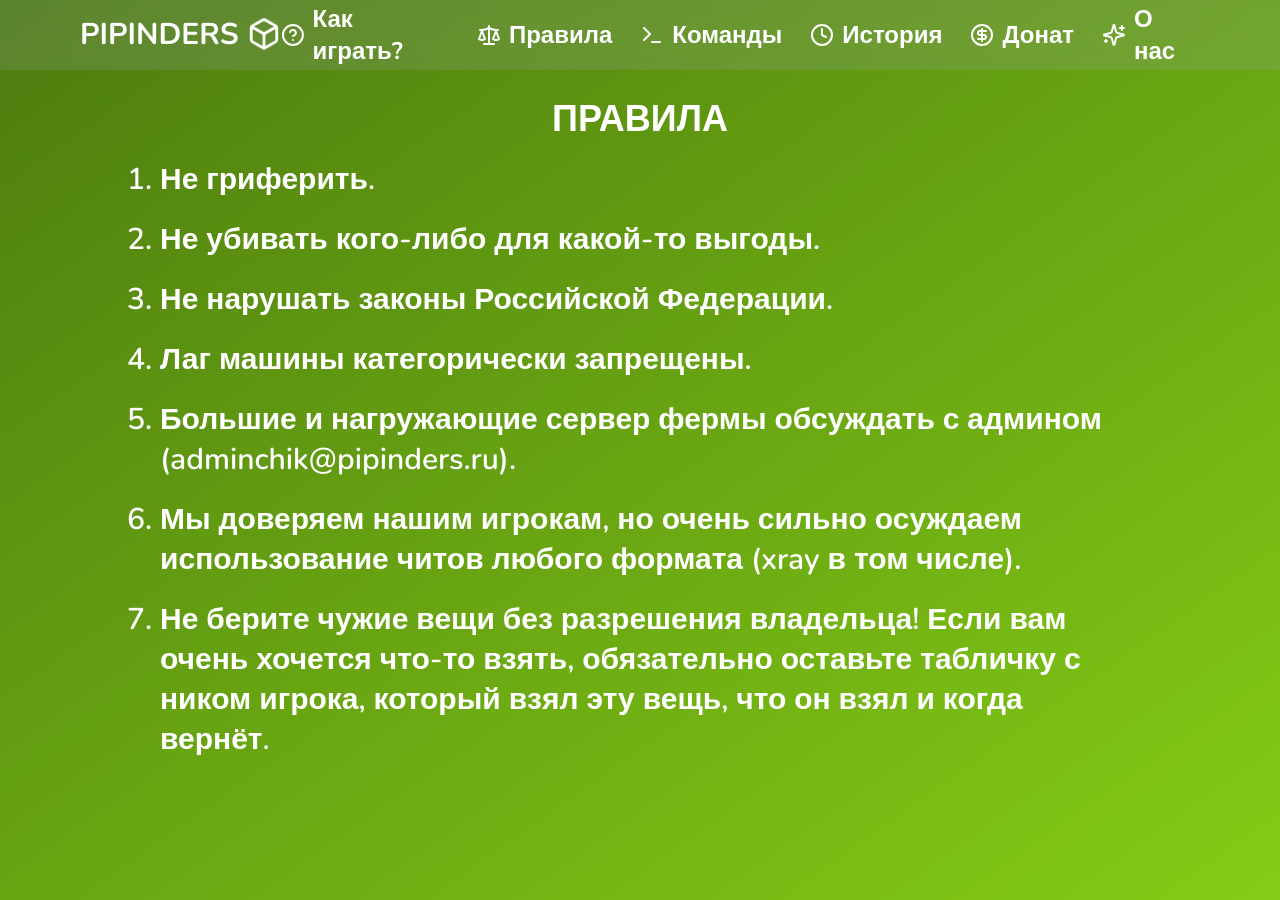
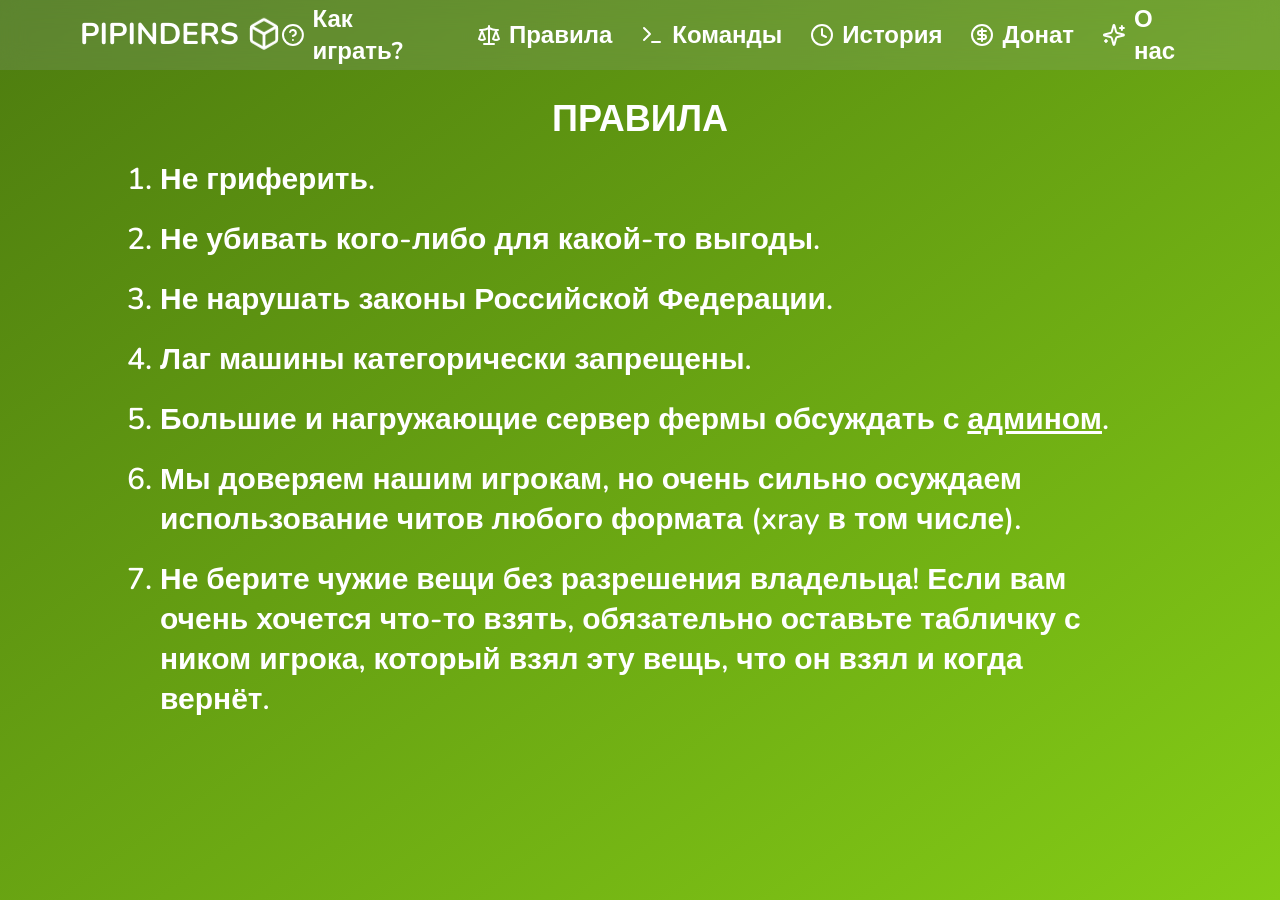
Before and after one commit to MrAbragadabra/pipinders, a Next.js app: page /rules in a window 1280 px wide. Built offline with nearby package versions, Linux system fonts and the light colour scheme.

Commit message:
Блок порвался, надо склеить

```diff
--- a/src/components/shared/rules.tsx
+++ b/src/components/shared/rules.tsx
@@ -36,9 +36,15 @@ export const Rules: React.FC<Props> = ({ className }) => {
 						<li className='mb-5 text-left leading-10'>
 							Лаг машины категорически запрещены.
 						</li>
-						<li className='mb-5 text-left leading-10'>
-							Большие и нагружающие сервер фермы обсуждать с админом
-							(adminchik@pipinders.ru).
+						<li className="mb-5 text-left leading-10">
+							Большие и нагружающие сервер фермы обсуждать с{" "}
+							<a
+								href="mailto:adminchik@pipinders.ru"
+								className="underline hover:no-underline"
+							>
+								админом
+							</a>
+							.
 						</li>
 						<li className='mb-5 text-left leading-10'>
 							Мы доверяем нашим игрокам, но очень сильно осуждаем использование
```
